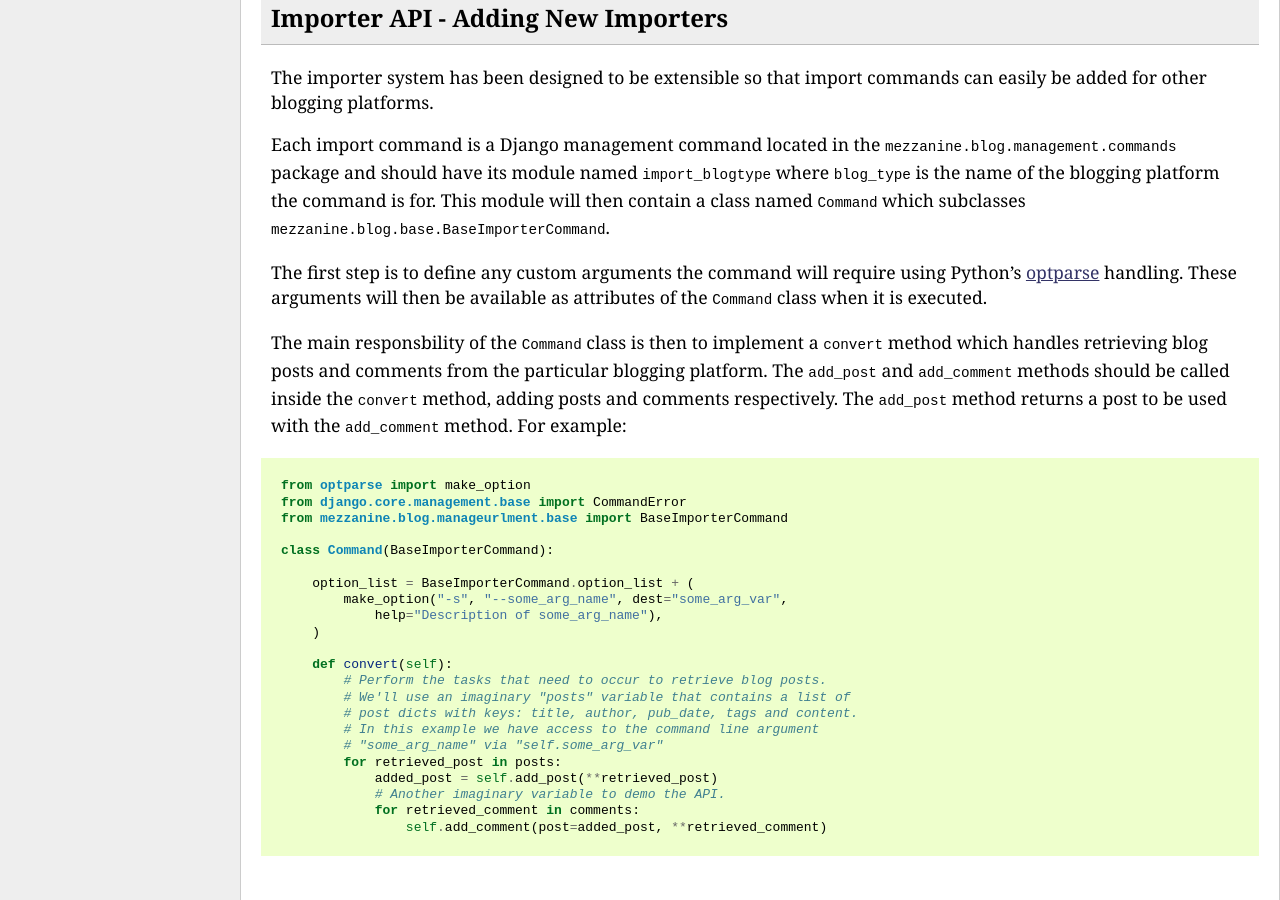
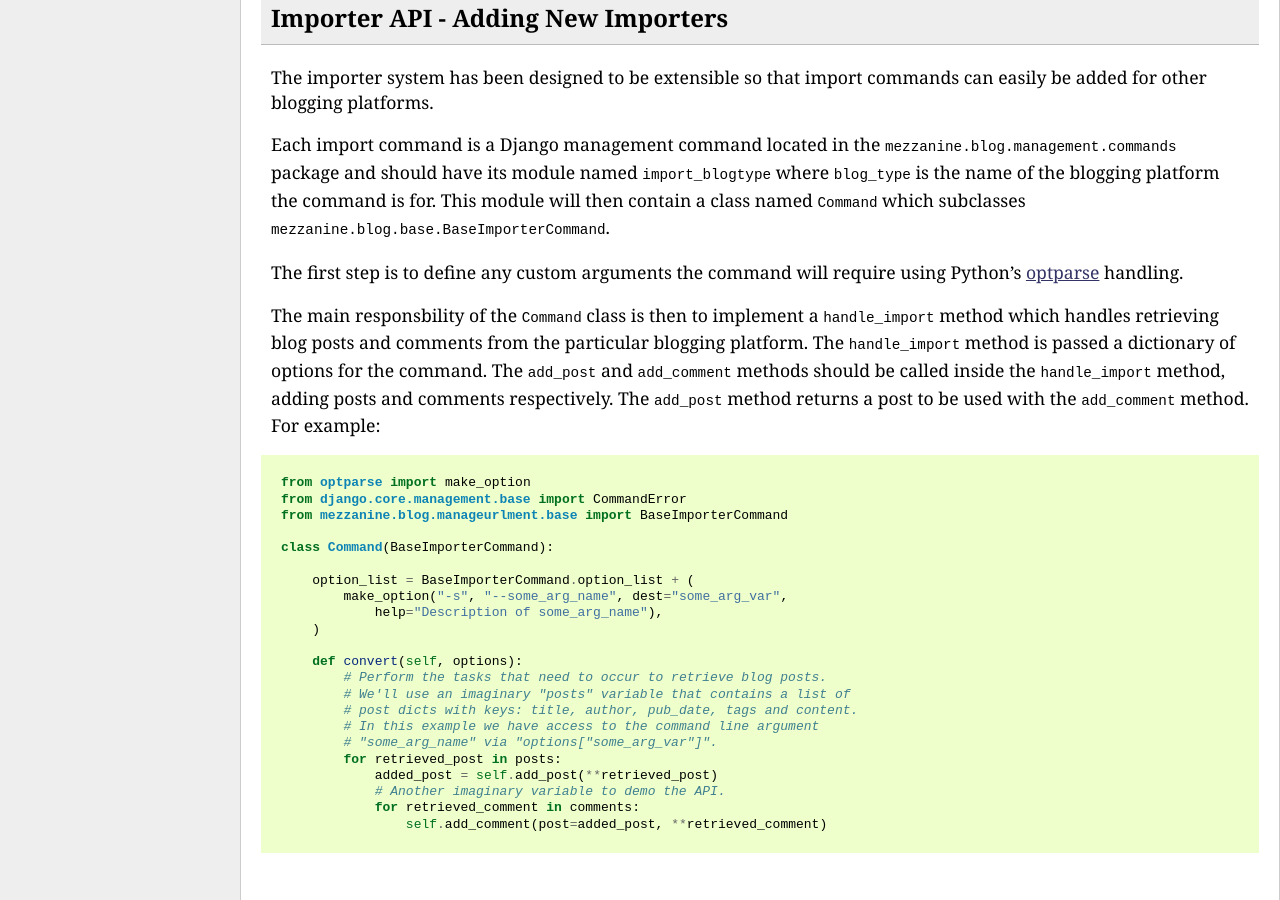
Before and after one commit to Mikechoi78/mezzanine, a Sphinx documentation site: the page built from docs/blog-importing.rst, in a window 1280 px wide and 900 px high, scrolled down 2176 px. Built offline with Sphinx 7.4.7, drawn with Linux system fonts in a browser that asks for light colours.

Commit message:
Rename Blog importer ``convert`` method to ``handle_import`` and pass it options directly to mimic Django commands more closely.

```diff
--- a/docs/blog-importing.rst
+++ b/docs/blog-importing.rst
@@ -109,14 +109,14 @@
 
 The first step is to define any custom arguments the command will require
 using Python's `optparse <http://docs.python.org/library/optparse.html>`_
-handling. These arguments will then be available as attributes of the
-``Command`` class when it is executed.
+handling.
 
 The main responsbility of the ``Command`` class is then to implement a
-``convert`` method which handles retrieving blog posts and comments from
-the particular blogging platform. The ``add_post`` and ``add_comment``
-methods should be called inside the ``convert`` method, adding posts and
-comments respectively. The ``add_post`` method returns a post to be used
+``handle_import`` method which handles retrieving blog posts and comments
+from the particular blogging platform. The ``handle_import`` method is passed
+a dictionary of options for the command. The ``add_post`` and ``add_comment``
+methods should be called inside the ``handle_import`` method, adding posts
+and comments respectively. The ``add_post`` method returns a post to be used
 with the ``add_comment`` method. For example::
 
     from optparse import make_option
@@ -130,12 +130,12 @@
                 help="Description of some_arg_name"),
         )
 
-        def convert(self):
+        def convert(self, options):
             # Perform the tasks that need to occur to retrieve blog posts.
             # We'll use an imaginary "posts" variable that contains a list of
             # post dicts with keys: title, author, pub_date, tags and content.
             # In this example we have access to the command line argument
-            # "some_arg_name" via "self.some_arg_var"
+            # "some_arg_name" via "options["some_arg_var"]".
             for retrieved_post in posts:
                 added_post = self.add_post(**retrieved_post)
                 # Another imaginary variable to demo the API.
```
Also changed, not shown: 3 other files.
